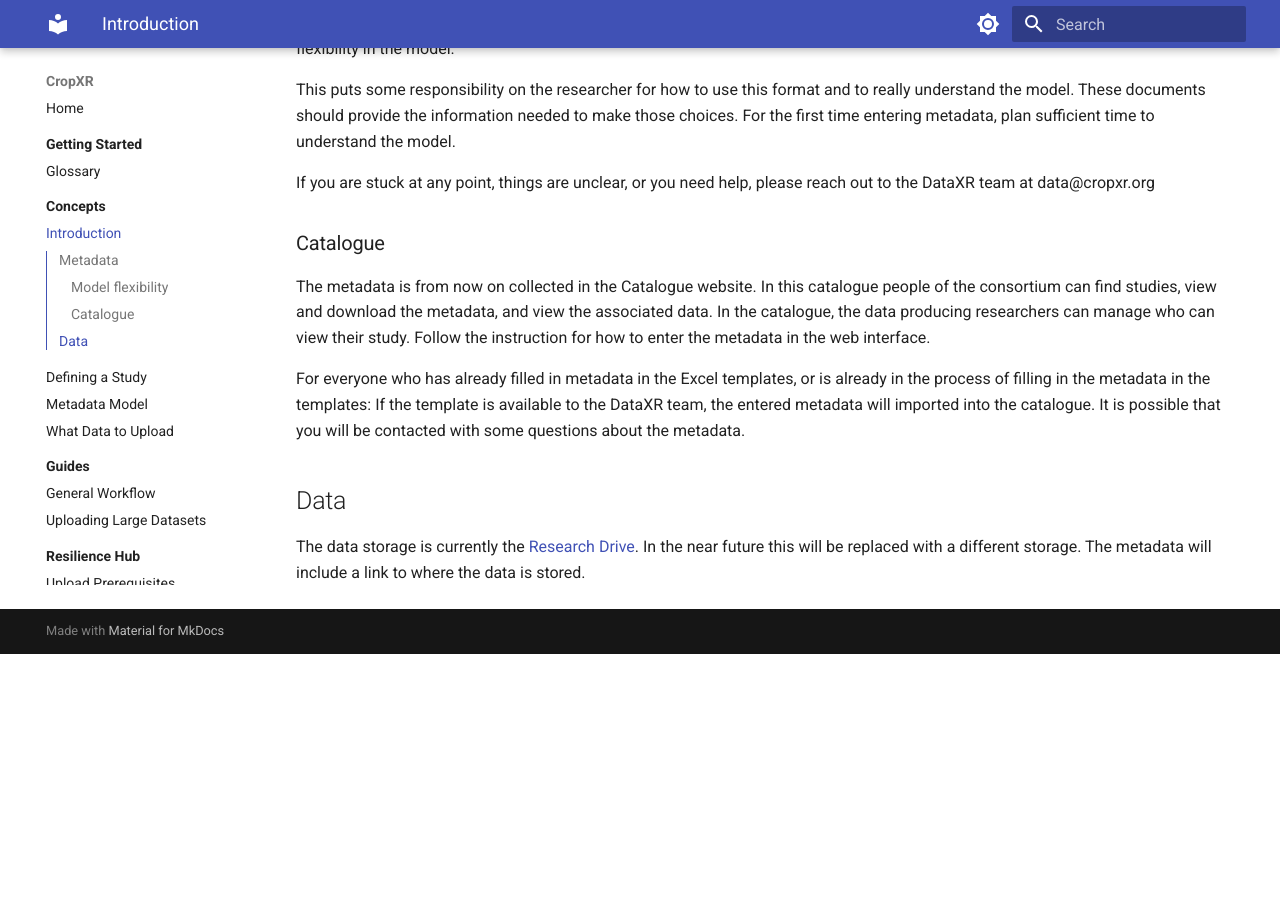
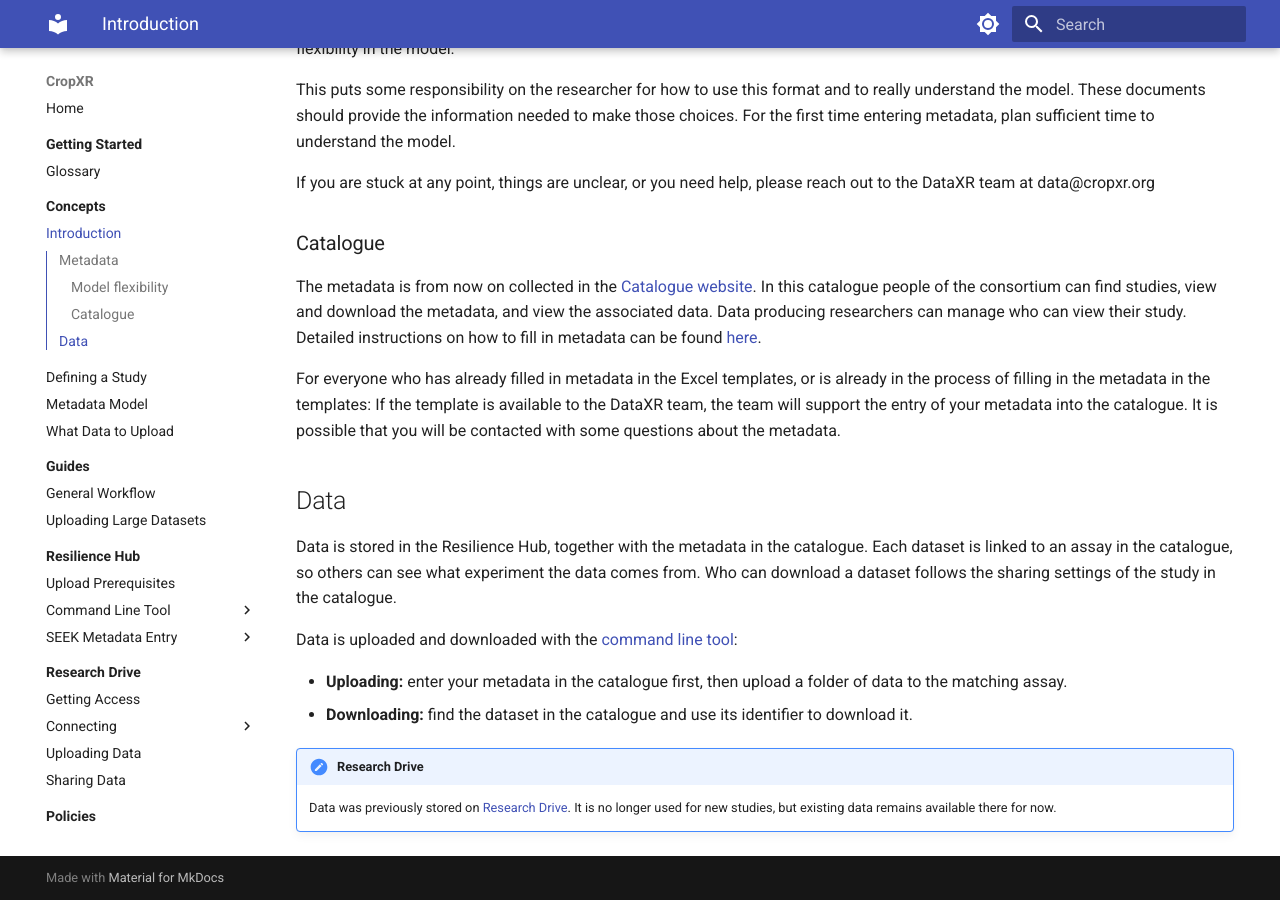
Before and after one commit to CropXR/documentation, an MkDocs documentation site: the page built from docs/concepts/introduction.md, in a window 1280 px wide and 900 px high, scrolled down 692 px. Built offline with MkDocs 1.6.1 and Material for MkDocs 9.7.7, drawn with Linux system fonts in a browser that asks for light colours; before the commit the page ends 1346 px from its top, so only the background shows below that.

Commit message:
Describe Resilience Hub as the data storage in the introduction
Research Drive is no longer used for new studies; note that existing
data remains available there.

```diff
--- a/docs/concepts/introduction.md
+++ b/docs/concepts/introduction.md
@@ -27,14 +27,21 @@ This puts some responsibility on the researcher for how to use this format and t
 If you are stuck at any point, things are unclear, or you need help, please reach out to the DataXR team at data@cropxr.org
 
 ### Catalogue
-The metadata is from now on collected in the Catalogue website. In this catalogue people of the consortium can find studies, view and download the metadata, and view the associated data. In the catalogue, the data producing researchers can manage who can view their study.
-Follow the instruction for how to enter the metadata in the web interface.
+The metadata is from now on collected in the [Catalogue website](https://catalogue.cropresilience.org). In this catalogue people of the consortium can find studies, view and download the metadata, and view the associated data. Data producing researchers can manage who can view their study.
+Detailed instructions on how to fill in metadata can be found [here](../resilience-hub/seek/index.md).
 
 For everyone who has already filled in metadata in the Excel templates, or is already in the process of filling in the metadata in the templates:
-If the template is available to the DataXR team, the entered metadata will imported into the catalogue. It is possible that you will be contacted with some questions about the metadata.
+If the template is available to the DataXR team, the team will support the entry of your metadata into the catalogue. It is possible that you will be contacted with some questions about the metadata.
 
 
 ## Data
 
-The data storage is currently the [Research Drive](../research-drive/index.md). In the near future this will be replaced with a different storage.
-The metadata will include a link to where the data is stored.
+Data is stored in the Resilience Hub, together with the metadata in the catalogue. Each dataset is linked to an assay in the catalogue, so others can see what experiment the data comes from. Who can download a dataset follows the sharing settings of the study in the catalogue.
+
+Data is uploaded and downloaded with the [command line tool](../resilience-hub/cli-tool/index.md):
+
+- **Uploading:** enter your metadata in the catalogue first, then upload a folder of data to the matching assay.
+- **Downloading:** find the dataset in the catalogue and use its identifier to download it.
+
+!!! note "Research Drive"
+    Data was previously stored on [Research Drive](../research-drive/index.md). It is no longer used for new studies, but existing data remains available there for now.
```
